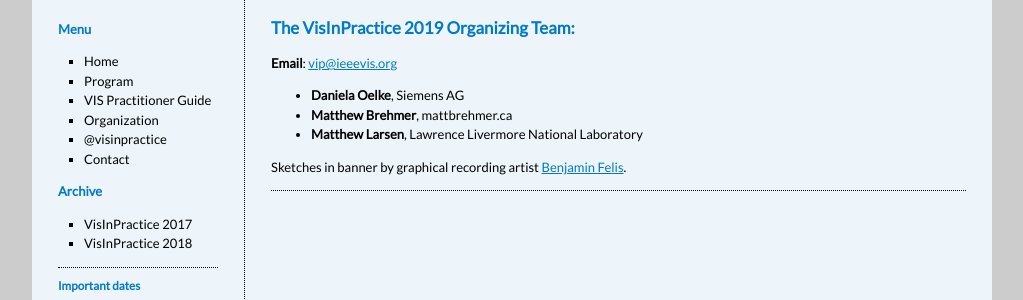
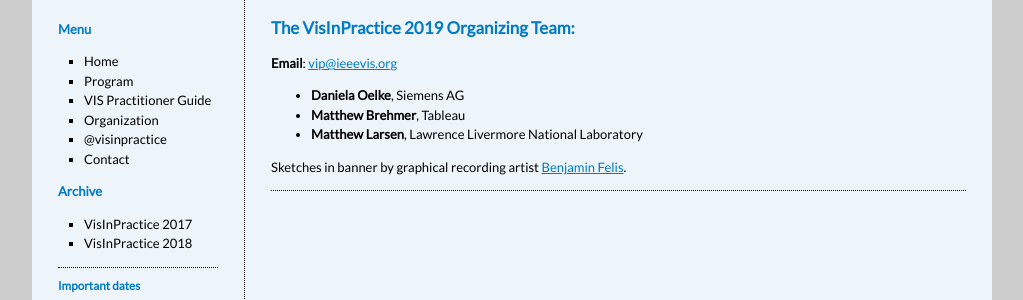
Before and after one commit to visinpractice/visinpractice.github.io, a Jekyll site: the page built from _pages/organization.md, in a window 1280 px wide. Shown: the part 217-517 px from the top of the page, without its empty margins (128-1151 px from the left). Built offline with Jekyll 4.4.1, drawn with Linux system fonts in a browser that asks for light colours.

Commit message:
mb affiliation

```diff
--- a/_pages/organization.md
+++ b/_pages/organization.md
@@ -12,7 +12,7 @@
 **Email**: [vip@ieeevis.org](mailto:vip@ieeevis.org)
 
 * **Daniela Oelke**, Siemens AG
-* **Matthew Brehmer**, mattbrehmer.ca
+* **Matthew Brehmer**, Tableau
 * **Matthew Larsen**, Lawrence Livermore National Laboratory
 
 Sketches in banner by graphical recording artist [Benjamin Felis](https://benjaminfelis.com/).
```
